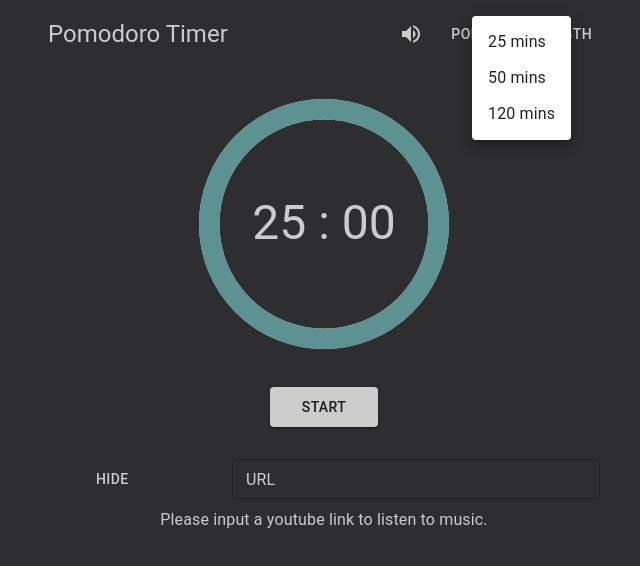
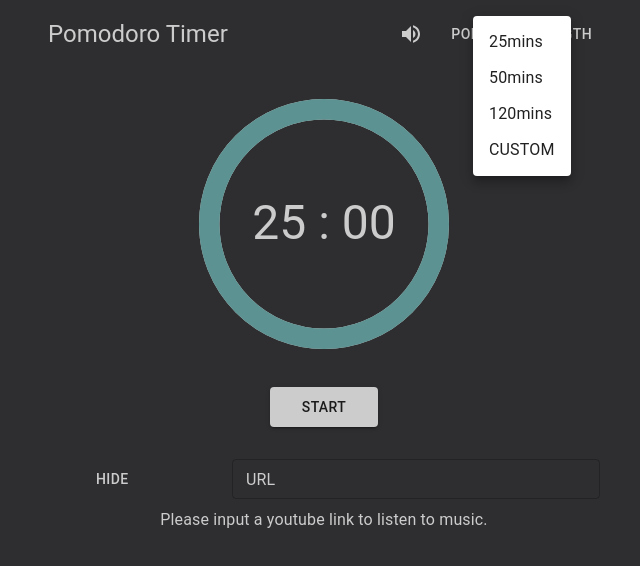
Before and after one commit to Masahito-I/pomodoro-timer, a React (Create React App) app: page / in a window 1280 px wide. Both pictures are taken after a click on the button "POMODORO LENGTH". Shown: the top 566 px of the page, without its empty margins (316-956 px from the left). Built offline with nearby package versions, Linux system fonts and the light colour scheme; the HTML template or start-up script is replaced by a standard one.

Commit message:
Added a customizable change time length

```diff
--- a/src/Components/PomodoroLengthMenu/PomodoroLengthMenu.tsx
+++ b/src/Components/PomodoroLengthMenu/PomodoroLengthMenu.tsx
@@ -1,13 +1,16 @@
 import * as React from 'react';
+import { styles } from './PomodoroLengthStyle';
 import { POMODORO_LENGTH_MENU_ITEMS } from '../../Utils/Constant';
-import Button from '@mui/material/Button';
-import Menu from '@mui/material/Menu';
-import MenuItem from '@mui/material/MenuItem';
+import { Dialog, DialogActions, DialogContent, DialogContentText,
+  TextField, Button, Menu, MenuItem } from '@mui/material';
 
 const PomodoroLengthMenu = (props: Props) => {
   const [anchorEl, setAnchorEl] = React.useState<null | HTMLElement>(null);
   const open = Boolean(anchorEl);
   const { updatePomodoroLength } = props;
+  const [dialog, setDialog] = React.useState(false);
+  const [customPomodoro, setCustomPomodoro] = React.useState('');
+  const [customTextErrorFlag, setCustomTextErrorFlag] = React.useState(false);
 
   const handleClick = (event: React.MouseEvent<HTMLElement>) => {
     setAnchorEl(event.currentTarget);
@@ -15,20 +18,35 @@ const PomodoroLengthMenu = (props: Props) => {
 
   const handleClose = (item: number) => {
     setAnchorEl(null);
-    if (typeof item === 'number') {
+    if (typeof item === 'number' && item != POMODORO_LENGTH_MENU_ITEMS.CUSTOM) {
       updatePomodoroLength(item);
+    } else if(typeof item === 'number' && item === POMODORO_LENGTH_MENU_ITEMS.CUSTOM) {
+      setDialog(true);
     }
   };
 
   const renderMenuItems = () => {
-    const menuItems = Object.keys(POMODORO_LENGTH_MENU_ITEMS).map((key) => (
-      <MenuItem key={key} onClick={() =>
-        handleClose(Number(POMODORO_LENGTH_MENU_ITEMS[key]))
-      }>
-        {POMODORO_LENGTH_MENU_ITEMS[key]} mins
-      </MenuItem>
-    ));
+    const menuItems = Object.keys(POMODORO_LENGTH_MENU_ITEMS).map((key) => {
+      const pomodoroText = typeof POMODORO_LENGTH_MENU_ITEMS[key] === 'number' &&
+        POMODORO_LENGTH_MENU_ITEMS[key] != POMODORO_LENGTH_MENU_ITEMS.CUSTOM ?
+        POMODORO_LENGTH_MENU_ITEMS[key]+'mins' : 'CUSTOM';
+      return (
+        <MenuItem key={key} onClick={() => handleClose(Number(POMODORO_LENGTH_MENU_ITEMS[key]))}>
+          {pomodoroText}
+        </MenuItem>
+      );
+    });
     return menuItems;
+  };
+
+  const clickSetButton = () => {
+    if (customPomodoro !== '' &&  Number.isInteger(Number(customPomodoro)) && Number(customPomodoro) > 0) {
+      setCustomTextErrorFlag(false);
+      updatePomodoroLength(Number(customPomodoro));
+      setDialog(false);
+    } else {
+      setCustomTextErrorFlag(true);
+    }
   };
 
   return (
@@ -59,6 +77,28 @@ const PomodoroLengthMenu = (props: Props) => {
       >
         {renderMenuItems()}
       </Menu>
+      <Dialog maxWidth='xs' open={dialog} onClose={() => setDialog(false)}>
+        <DialogContent>
+          <DialogContentText>
+            {'How many minituss would you like to set?'}
+          </DialogContentText>
+          <TextField
+            autoFocus
+            margin="dense"
+            label="Pomodoro Length (mins)"
+            fullWidth
+            variant="standard"
+            onChange={(value) => setCustomPomodoro(String(value.target.value))}
+            value={customPomodoro}
+            error={customTextErrorFlag}
+            helperText={customTextErrorFlag ? 'Please input correct number' : ''}
+          />
+        </DialogContent>
+        <DialogActions>
+          <Button sx={styles.dialogButton} onClick={() => setDialog(false)}>{'Cancel'}</Button>
+          <Button sx={styles.dialogButton} onClick={clickSetButton}>{'Set'}</Button>
+        </DialogActions>
+      </Dialog>
     </>
   );
 };
--- /dev/null
+++ b/src/Components/PomodoroLengthMenu/PomodoroLengthStyle.ts
@@ -0,0 +1,5 @@
+export const styles = {
+  dialogButton: {
+    color: '#000',
+  }
+};
--- a/src/Utils/Constant.ts
+++ b/src/Utils/Constant.ts
@@ -7,6 +7,7 @@ export const POMODORO_LENGTH_MENU_ITEMS : POMODORO_LENGTH_MENU_ITEMS = {
   LENGTH_25: 25,
   LENGTH_50: 50,
   LENGTH_120: 120,
+  CUSTOM: -1,
 };
 
 export const TIMER_BUTTON_STATUS = {
```
